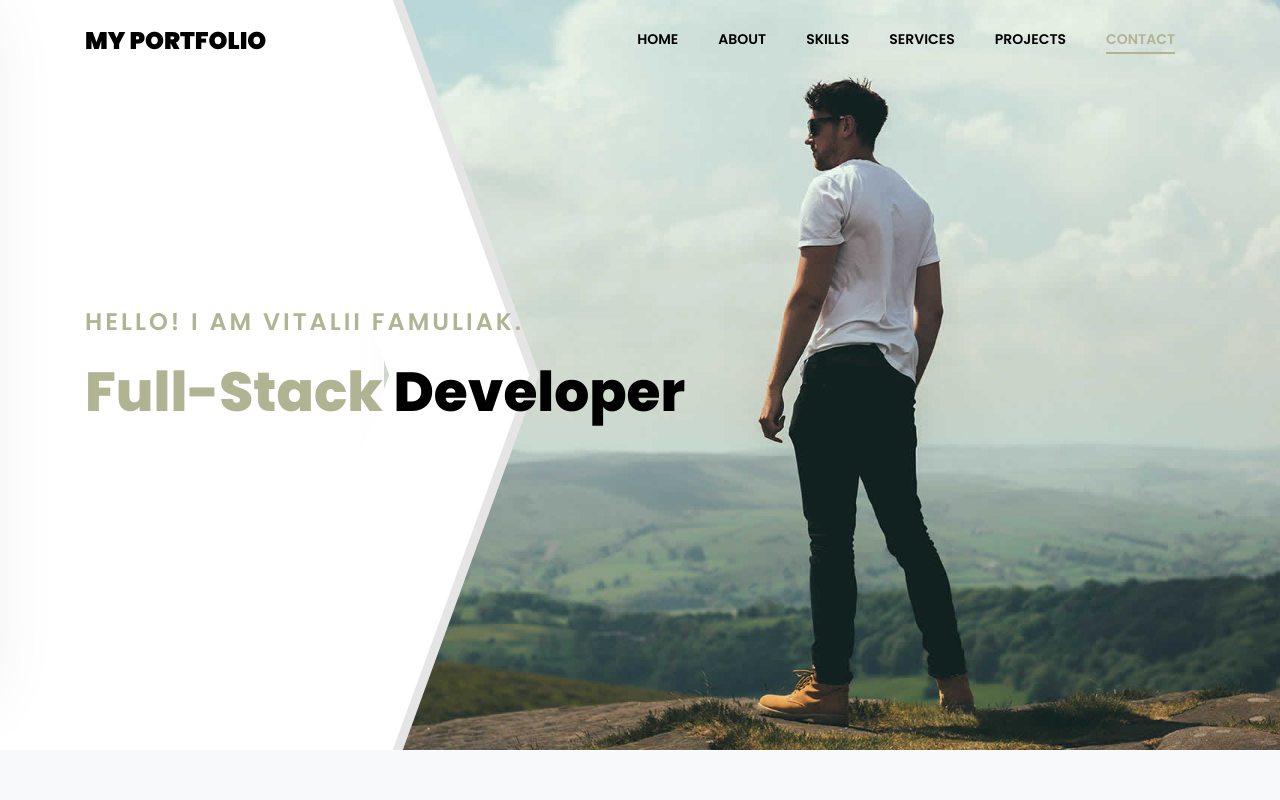
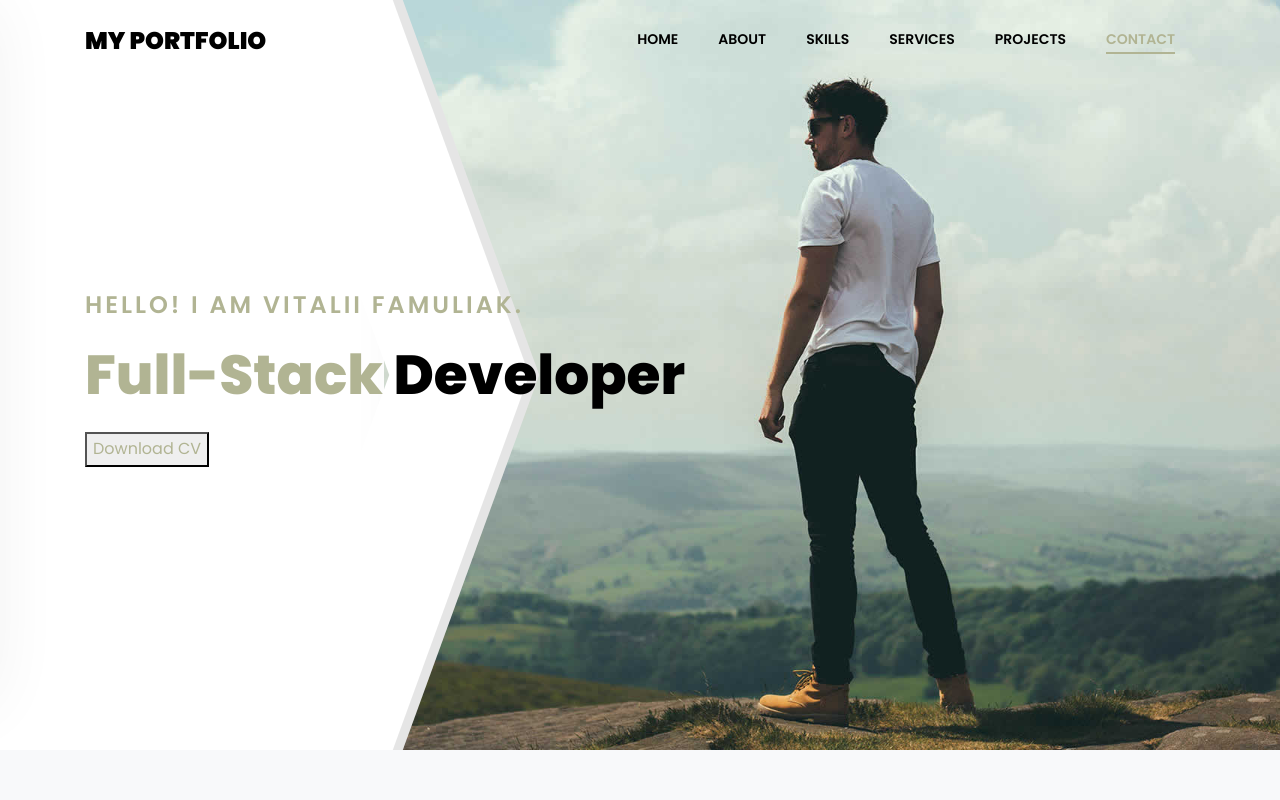
Before and after one commit to excalibur2024/myportfolio_fullstack, a plain HTML site: page index.html in a window 1280 px wide. Shown: the top 800 px of the page. Drawn offline with Linux system fonts and the light colour scheme; some packages are replaced by stand-ins of ours; no server answers; files whose address does not match are found by name.

Commit message:
Update index.html

```diff
--- a/index.html
+++ b/index.html
@@ -58,7 +58,7 @@
 							<div class="text">
 								<span class="subheading" style="font-size: 24px;">Hello! I am Vitalii Famuliak.                                                                                      </span>
 								<h1 class="mb-4 mt-3"><span>Full-Stack</span> Developer</h1>
-<!-- 								<button><a href="saidjon.pdf" class="sim-btn btn-hover-new" data-text="Download CV"><span>Download CV</span></a></button> -->
+								<button><a href="vitalii.pdf" class="sim-btn btn-hover-new" data-text="Download CV"><span>Download CV</span></a></button>
 							</div>
 						</div>
 					</div>
```
